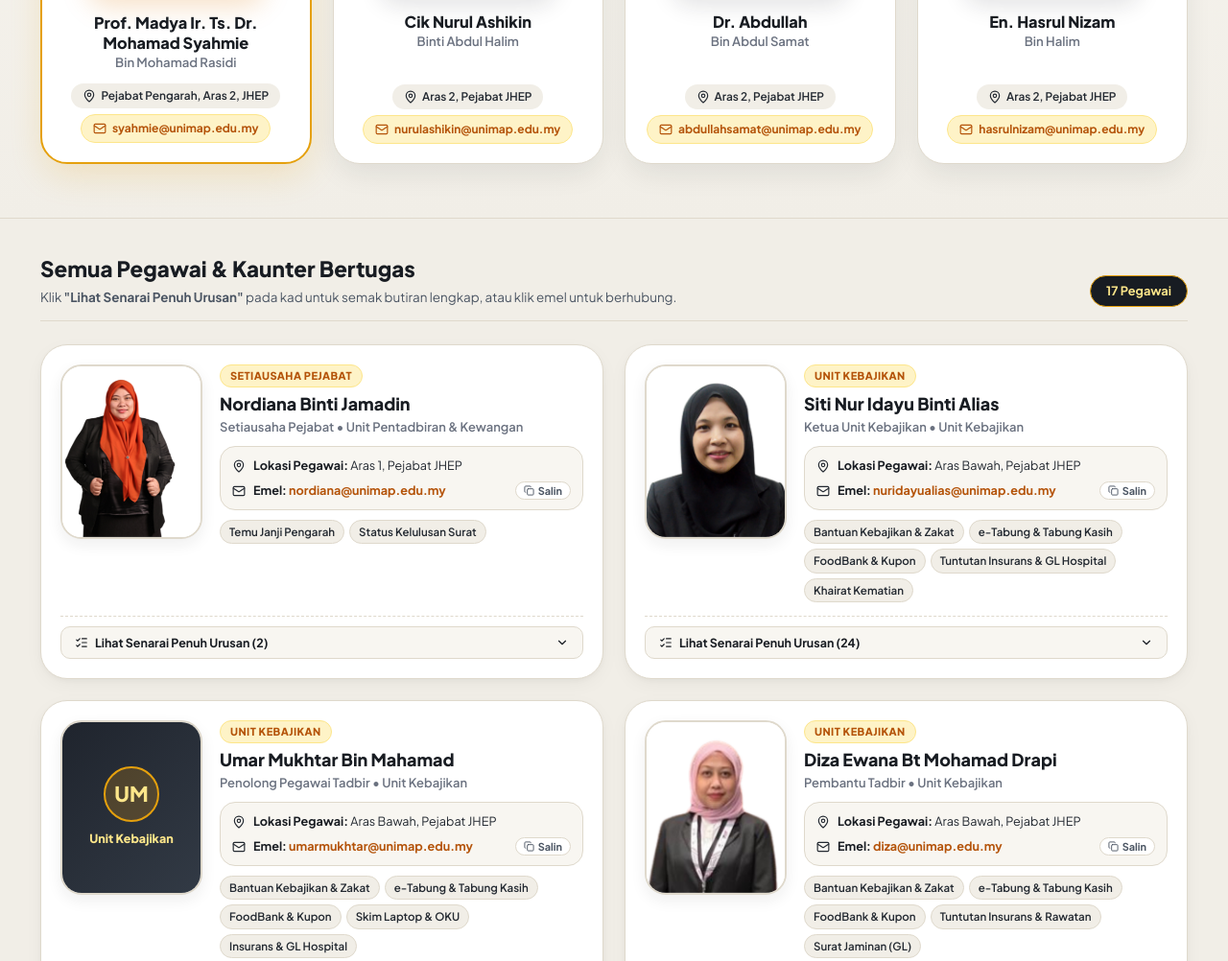
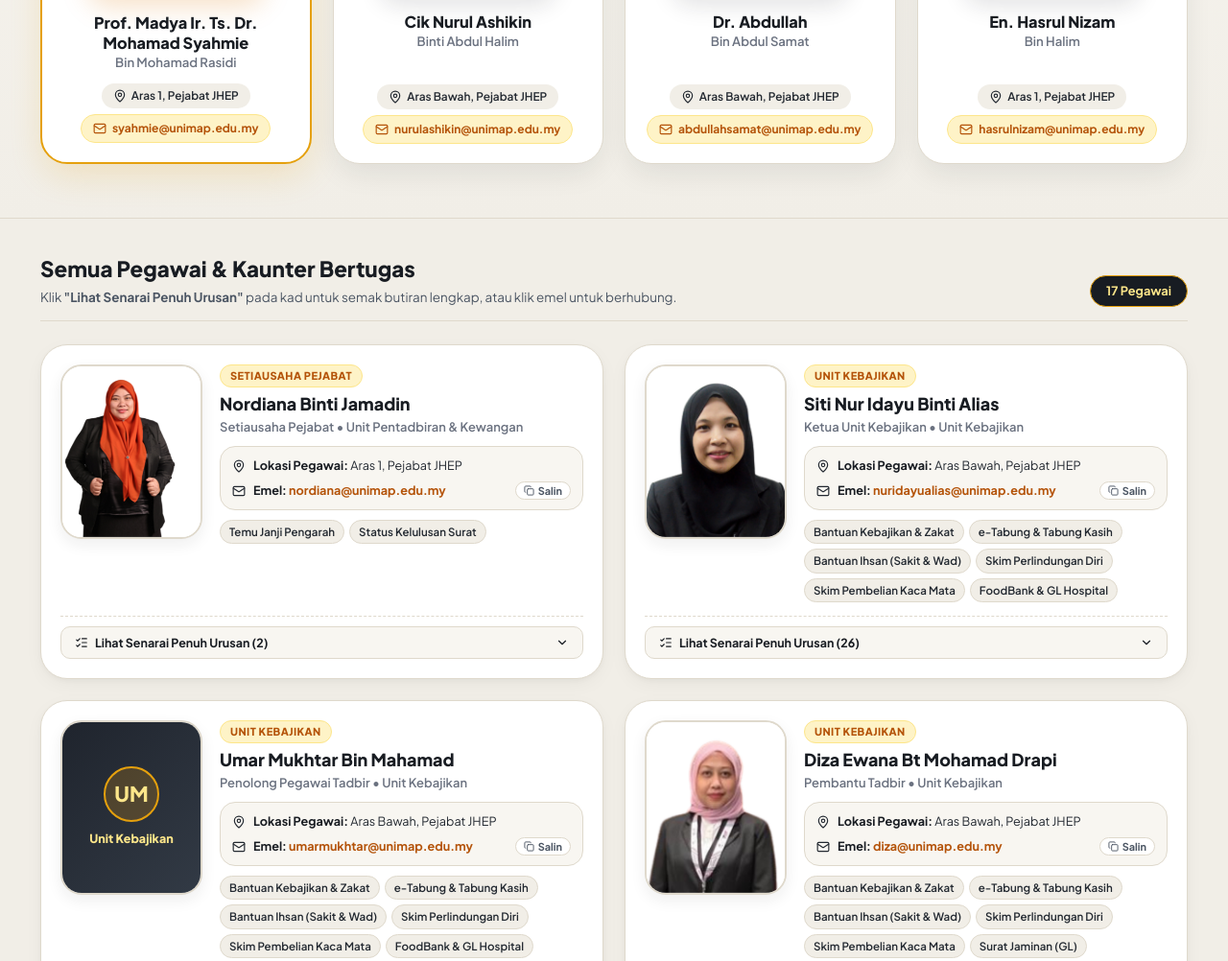
Before and after one commit to SanTest0027/Site, a plain HTML site: page index.html in a window 1280 px wide. Shown: the part 1403-2405 px from the top of the page at 96% size. Drawn offline with nearby package versions, Linux system fonts and the light colour scheme.

Commit message:
Add files via upload

```diff
--- a/app.js
+++ b/app.js
@@ -27,7 +27,9 @@ const KEBAJIKAN_URUSAN_LIST = [
   "Tuntutan Perbelanjaan Pembedahan",
   "Permohonan Surat Jaminan Pelajar (GL) ke Hospital dan Klinik Kerajaan",
   "Bantuan Rawatan di Institut Jantung Negara (IJN)",
-  "e-Tabung"
+  "e-Tabung",
+  "Bantuan Ihsan (Sakit dan Masuk Wad)",
+  "Skim Perlindungan Diri"
 ];
 
 const PILLARS_URUSAN_LIST = [
@@ -69,9 +71,9 @@ const STAFF_DATA = [
     photo: "cropped-images/staf-idayu.png",
     location: "Aras Bawah, Pejabat JHEP",
     email: "nuridayualias@unimap.edu.my",
-    helpsWith: ["Bantuan Kebajikan & Zakat", "e-Tabung & Tabung Kasih", "FoodBank & Kupon", "Tuntutan Insurans & GL Hospital", "Khairat Kematian"],
+    helpsWith: ["Bantuan Kebajikan & Zakat", "e-Tabung & Tabung Kasih", "Bantuan Ihsan (Sakit & Wad)", "Skim Perlindungan Diri", "Skim Pembelian Kaca Mata", "FoodBank & GL Hospital"],
     fullUrusan: KEBAJIKAN_URUSAN_LIST,
-    keywords: "kebajikan zakat e-tabung etabung tabung kasih awal pengajian oku laptop komputer riba hkc bantuan tunai kecemasan foodbank kupon makanan kaca mata ppe kematian khairat jenazah kesihatan insurans kemalangan rawatan hospital pembedahan surat jaminan gl ijn siti nur idayu"
+    keywords: "kebajikan zakat e-tabung etabung tabung kasih bantuan ihsan sakit masuk wad skim perlindungan diri skim pembelian kaca mata awal pengajian oku laptop komputer riba hkc bantuan tunai kecemasan foodbank kupon makanan ppe kematian khairat jenazah kesihatan insurans kemalangan rawatan hospital pembedahan surat jaminan gl ijn siti nur idayu"
   },
   {
     name: "Umar Mukhtar Bin Mahamad",
@@ -82,9 +84,9 @@ const STAFF_DATA = [
     initials: "UM",
     location: "Aras Bawah, Pejabat JHEP",
     email: "umarmukhtar@unimap.edu.my",
-    helpsWith: ["Bantuan Kebajikan & Zakat", "e-Tabung & Tabung Kasih", "FoodBank & Kupon", "Skim Laptop & OKU", "Insurans & GL Hospital"],
+    helpsWith: ["Bantuan Kebajikan & Zakat", "e-Tabung & Tabung Kasih", "Bantuan Ihsan (Sakit & Wad)", "Skim Perlindungan Diri", "Skim Pembelian Kaca Mata", "FoodBank & GL Hospital"],
     fullUrusan: KEBAJIKAN_URUSAN_LIST,
-    keywords: "kebajikan zakat e-tabung etabung tabung kasih awal pengajian oku laptop komputer riba hkc bantuan tunai kecemasan foodbank kupon makanan kaca mata ppe kematian khairat jenazah kesihatan insurans kemalangan rawatan hospital pembedahan surat jaminan gl ijn umar mukhtar"
+    keywords: "kebajikan zakat e-tabung etabung tabung kasih bantuan ihsan sakit masuk wad skim perlindungan diri skim pembelian kaca mata awal pengajian oku laptop komputer riba hkc bantuan tunai kecemasan foodbank kupon makanan ppe kematian khairat jenazah kesihatan insurans kemalangan rawatan hospital pembedahan surat jaminan gl ijn umar mukhtar"
   },
   {
     name: "Diza Ewana Bt Mohamad Drapi",
@@ -94,9 +96,9 @@ const STAFF_DATA = [
     photo: "cropped-images/staf-diza.png",
     location: "Aras Bawah, Pejabat JHEP",
     email: "diza@unimap.edu.my",
-    helpsWith: ["Bantuan Kebajikan & Zakat", "e-Tabung & Tabung Kasih", "FoodBank & Kupon", "Tuntutan Insurans & Rawatan", "Surat Jaminan (GL)"],
+    helpsWith: ["Bantuan Kebajikan & Zakat", "e-Tabung & Tabung Kasih", "Bantuan Ihsan (Sakit & Wad)", "Skim Perlindungan Diri", "Skim Pembelian Kaca Mata", "Surat Jaminan (GL)"],
     fullUrusan: KEBAJIKAN_URUSAN_LIST,
-    keywords: "kebajikan zakat e-tabung etabung tabung kasih awal pengajian oku laptop komputer riba hkc bantuan tunai kecemasan foodbank kupon makanan kaca mata ppe kematian khairat jenazah kesihatan insurans kemalangan rawatan hospital pembedahan surat jaminan gl ijn diza ewana"
+    keywords: "kebajikan zakat e-tabung etabung tabung kasih bantuan ihsan sakit masuk wad skim perlindungan diri skim pembelian kaca mata awal pengajian oku laptop komputer riba hkc bantuan tunai kecemasan foodbank kupon makanan ppe kematian khairat jenazah kesihatan insurans kemalangan rawatan hospital pembedahan surat jaminan gl ijn diza ewana"
   },
 
   // 3. Unit Pembiayaan (PDF Page 4 & 16.png & 17.png)
--- a/index.html
+++ b/index.html
@@ -153,7 +153,7 @@
             <p class="lead-full-title">Bin Mohamad Rasidi</p>
             <div class="lead-meta-stack">
               <div class="lead-location">
-                <i data-lucide="map-pin" class="icon-xs"></i> Pejabat Pengarah, Aras 2, JHEP
+                <i data-lucide="map-pin" class="icon-xs"></i> Aras 1, Pejabat JHEP
               </div>
               <a href="mailto:syahmie@unimap.edu.my" class="lead-email-pill">
                 <i data-lucide="mail" class="icon-xs"></i> syahmie@unimap.edu.my
@@ -176,7 +176,7 @@
             <p class="lead-full-title">Binti Abdul Halim</p>
             <div class="lead-meta-stack">
               <div class="lead-location">
-                <i data-lucide="map-pin" class="icon-xs"></i> Aras 2, Pejabat JHEP
+                <i data-lucide="map-pin" class="icon-xs"></i> Aras Bawah, Pejabat JHEP
               </div>
               <a href="mailto:nurulashikin@unimap.edu.my" class="lead-email-pill">
                 <i data-lucide="mail" class="icon-xs"></i> nurulashikin@unimap.edu.my
@@ -199,7 +199,7 @@
             <p class="lead-full-title">Bin Abdul Samat</p>
             <div class="lead-meta-stack">
               <div class="lead-location">
-                <i data-lucide="map-pin" class="icon-xs"></i> Aras 2, Pejabat JHEP
+                <i data-lucide="map-pin" class="icon-xs"></i> Aras Bawah, Pejabat JHEP
               </div>
               <a href="mailto:abdullahsamat@unimap.edu.my" class="lead-email-pill">
                 <i data-lucide="mail" class="icon-xs"></i> abdullahsamat@unimap.edu.my
@@ -222,7 +222,7 @@
             <p class="lead-full-title">Bin Halim</p>
             <div class="lead-meta-stack">
               <div class="lead-location">
-                <i data-lucide="map-pin" class="icon-xs"></i> Aras 2, Pejabat JHEP
+                <i data-lucide="map-pin" class="icon-xs"></i> Aras 1, Pejabat JHEP
               </div>
               <a href="mailto:hasrulnizam@unimap.edu.my" class="lead-email-pill">
                 <i data-lucide="mail" class="icon-xs"></i> hasrulnizam@unimap.edu.my
```
